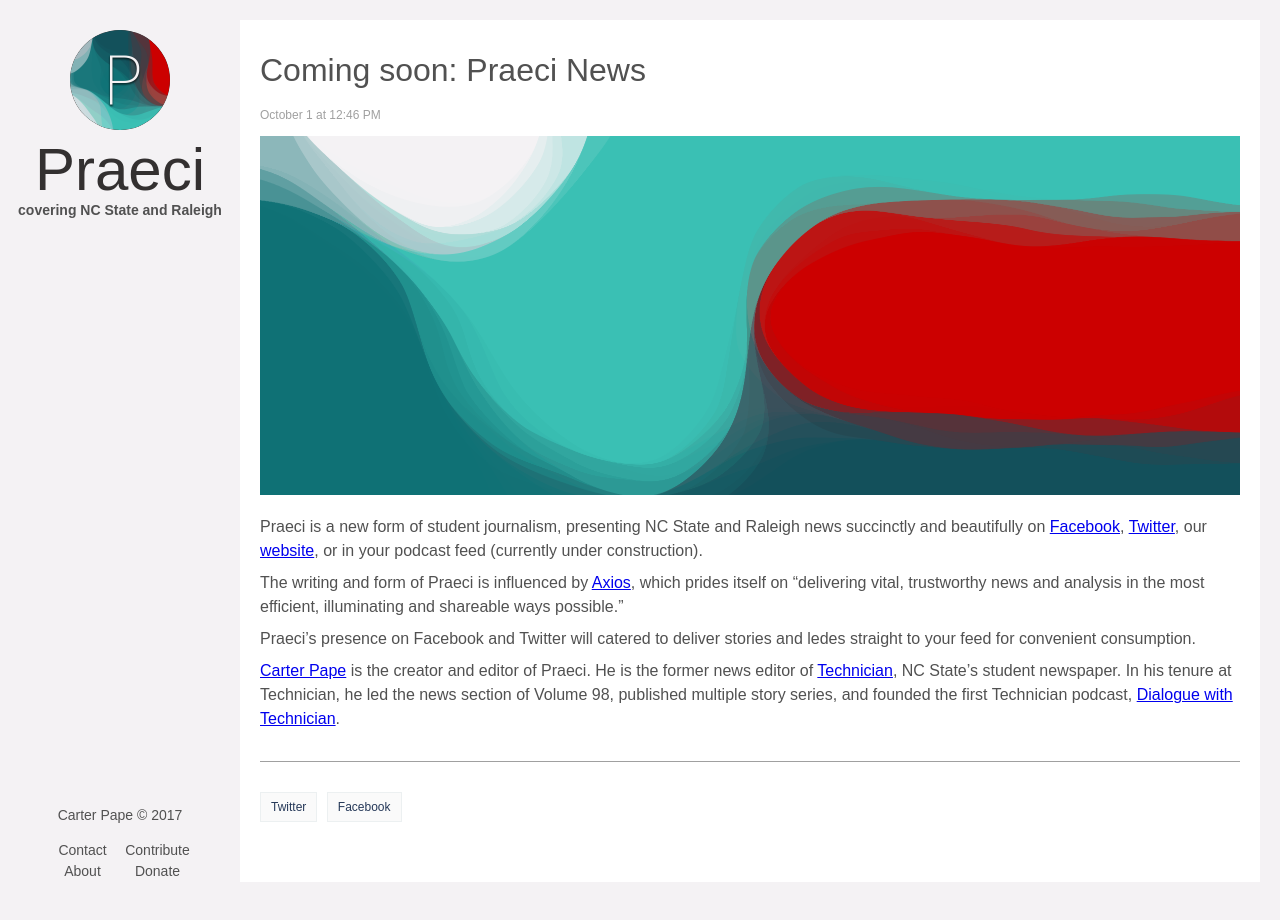
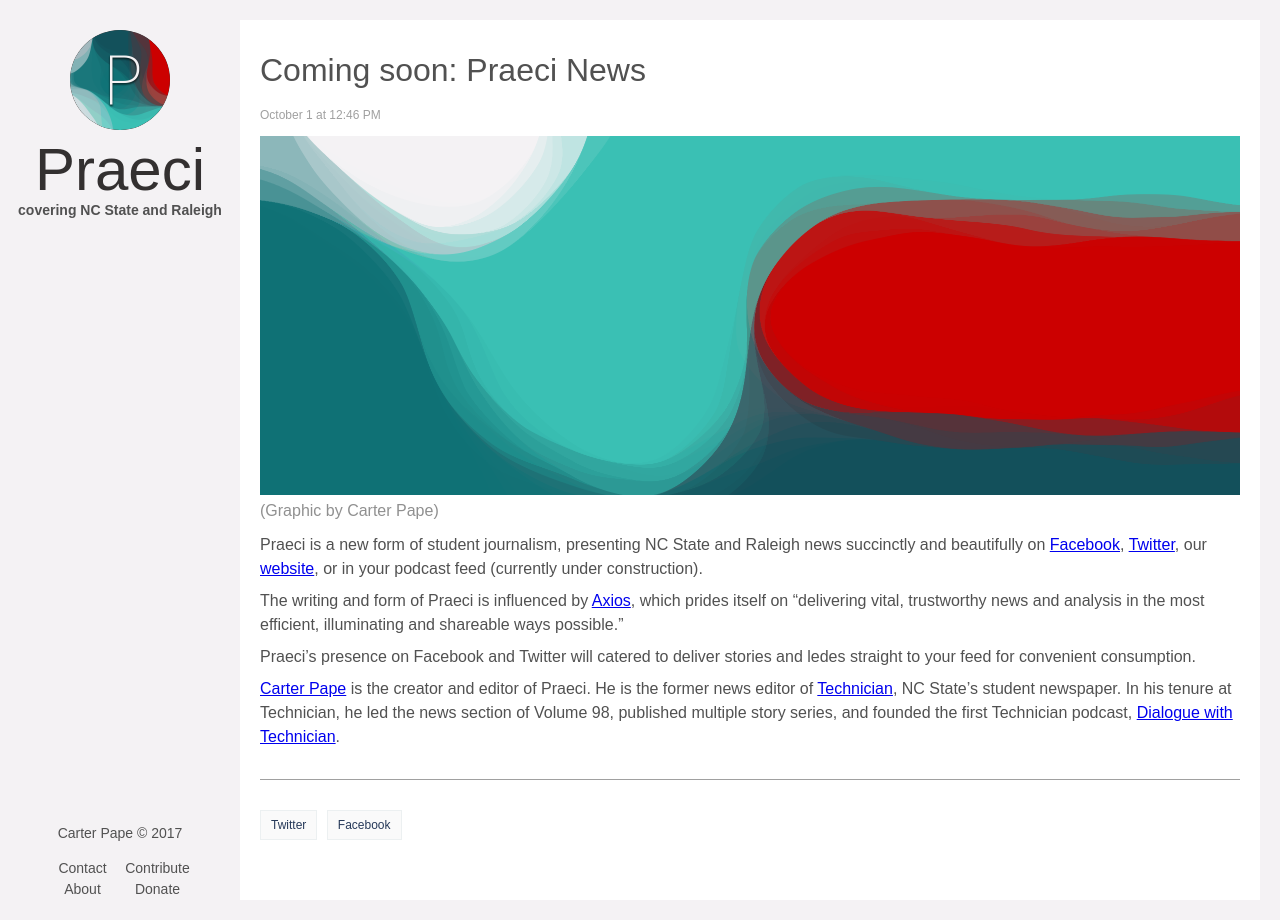
Before and after one commit to Praeci/praeci.github.io, a Jekyll site: the page built from _posts/2017-10-01-coming-soon-praeci-news.md, in a window 1280 px wide. Built offline with Jekyll 4.4.1, drawn with Linux system fonts in a browser that asks for light colours.

Commit message:
Photos with captions (bless)

```diff
--- a/_layouts/post.html
+++ b/_layouts/post.html
@@ -13,7 +13,17 @@
             <span class="article-date">{{page.date | date: '%B %-d at %I:%M %p'}}</span>
         </div>
       </header>
-      {% if page.img %}<img class="page-image" src="{{page.img.path}}" alt="{{page.title}}">{% endif %}
+      {% if page.img %}
+        <figure class="inline-img">
+            <img src="{{page.img.path}}" alt="{{page.title}}">
+            <figcaption>
+                {% if page.img.caption %}
+                    {{page.img.caption}}
+                {% endif %}
+                ({{page.img.credit}})
+            </figcaption>
+        </figure>
+      {% endif %}
       {{page.content | markdownify}}
       <div class="page-footer">
         <div class="page-share">
--- a/_posts/2017-10-01-coming-soon-praeci-news.md
+++ b/_posts/2017-10-01-coming-soon-praeci-news.md
@@ -5,7 +5,7 @@
 description: "Praeci is bringing independent, succinct student journalism to NC State and Raleigh."
 img:
     path: "/assets/img/Web cover.png"
-    credit: "graphic by Carter Pape"
+    credit: "Graphic by Carter Pape"
 tags: [Meta]
 ---
 Praeci is a new form of student journalism, presenting NC State and Raleigh news succinctly and beautifully on [Facebook](https://www.facebook.com/Praeci/notifications/), [Twitter](https://twitter.com/PraeciNews), our [website](http://praeci.com), or in your podcast feed (currently under construction).
--- a/_sass/_normalize.scss
+++ b/_sass/_normalize.scss
@@ -61,14 +61,6 @@
 figure,
 main { /* 1 */
     display: block;
-}
-
-/**
- * Add the correct margin in IE 8.
- */
-
-figure {
-    margin: 1em 40px;
 }
 
 /**
--- a/_sass/_variables.scss
+++ b/_sass/_variables.scss
@@ -14,3 +14,5 @@
 $praeci-light: #3ac0b4;
 $praeci-med: #0f7175;
 $praeci-dark: #13505b;
+
+$caption-color: #909090;
--- a/_sass/parts/_post-page.scss
+++ b/_sass/parts/_post-page.scss
@@ -38,6 +38,13 @@
     p {
         margin-top: 0;
         margin-bottom: .5em;
+    }
+    figure {
+        margin: 0 0 10px 0;
+        figcaption {
+            color: $caption-color;
+            margin-top: 4px;
+        }
     }
     h2 {
         margin-bottom: 0;
```
Also changed, not shown: _posts/2017-10-16-Podcast-Title-IX-in-the-Trump-era.md (+1 -1 lines).
